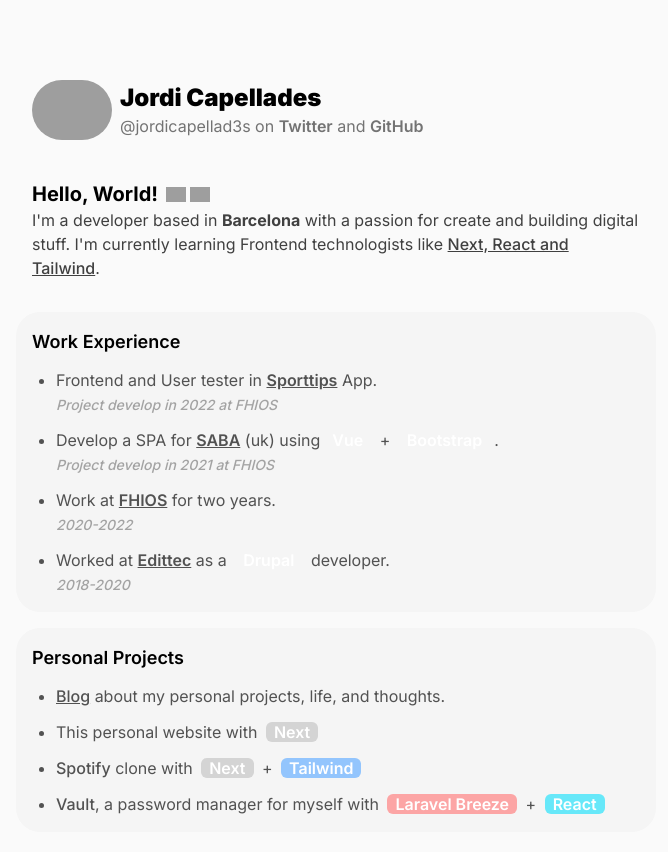
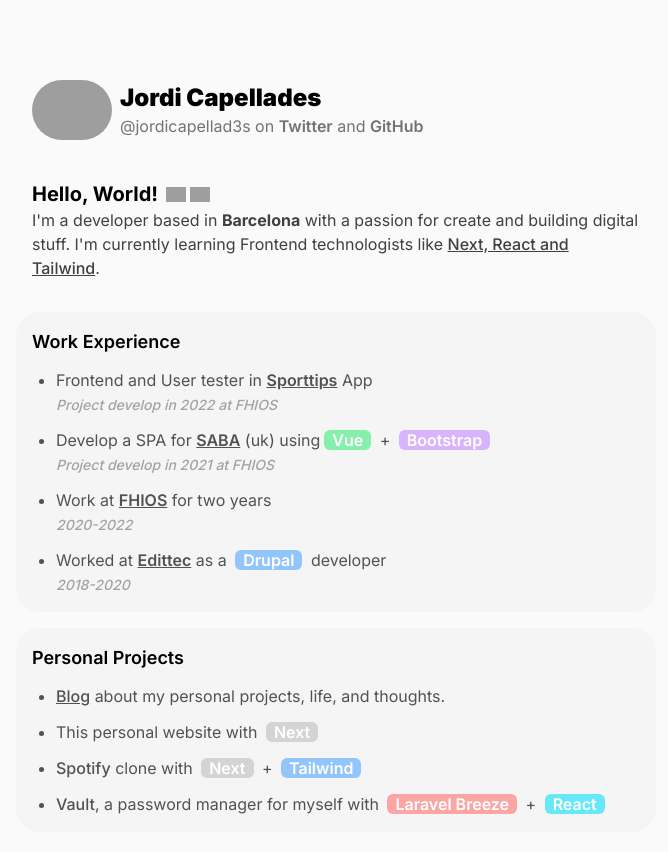
Before and after one commit to jordicapellad3s/my-website, a Next.js app: page / in a window 1280 px wide. Shown: the top 852 px of the page, without its empty margins (304-972 px from the left). Built offline with nearby package versions, Linux system fonts and the light colour scheme; grey boxes are pictures that could not be loaded.

Commit message:
✨ Update Work component

```diff
--- a/components/Work.js
+++ b/components/Work.js
@@ -9,7 +9,7 @@
         <li>
           <p>
             Frontend and User tester in{" "}
-            <span className="font-semibold underline">Sporttips</span> App.
+            <span className="font-semibold underline">Sporttips</span> App
           </p>
           <span className="text-sm italic font-medium font-inter text-neutral-400">
             Project develop in 2022 at FHIOS
@@ -19,7 +19,8 @@
           <p>
             Develop a SPA for{" "}
             <span className="font-semibold underline">SABA</span> (uk) using
-            <Tag color="green">Vue</Tag> + <Tag color="purple">Bootstrap</Tag>.
+            <Tag bg="bg-green-300">Vue</Tag> +{" "}
+            <Tag bg="bg-purple-300">Bootstrap</Tag>
           </p>
           <span className="text-sm italic font-medium font-inter text-neutral-400">
             Project develop in 2021 at FHIOS
@@ -28,7 +29,7 @@
         <li>
           <p>
             Work at <span className="font-semibold underline">FHIOS</span> for
-            two years.
+            two years
           </p>
           <span className="text-sm italic font-medium font-inter text-neutral-400">
             2020-2022
@@ -37,7 +38,7 @@
         <li>
           <p>
             Worked at <span className="font-semibold underline">Edittec</span>{" "}
-            as a <Tag color="blue">Drupal</Tag> developer.
+            as a <Tag bg="bg-blue-300">Drupal</Tag> developer
           </p>
           <span className="text-sm italic font-medium font-inter text-neutral-400">
             2018-2020
```
